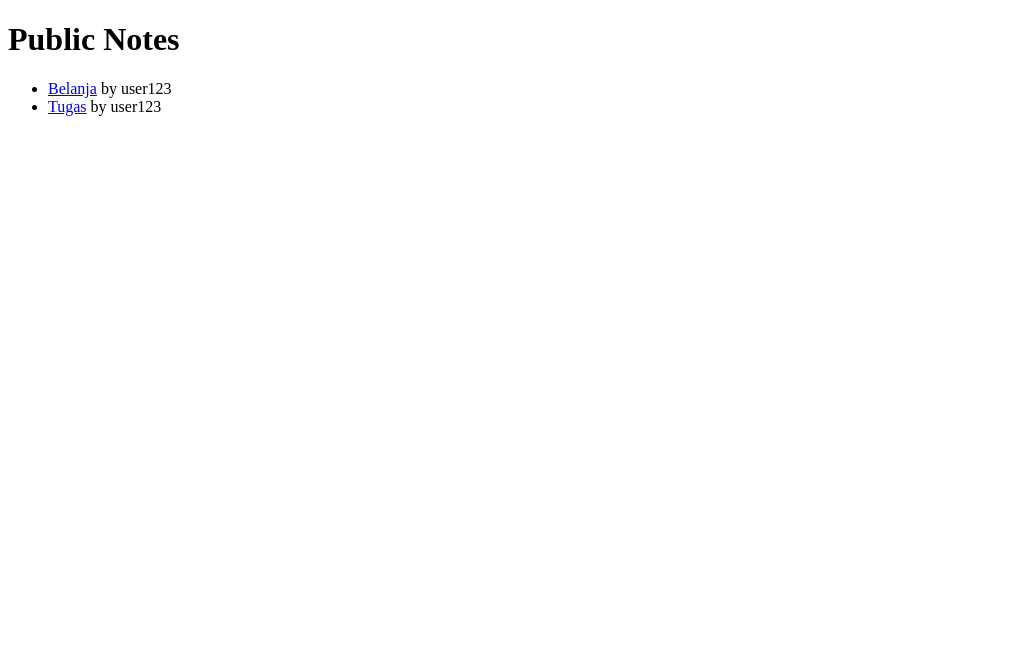
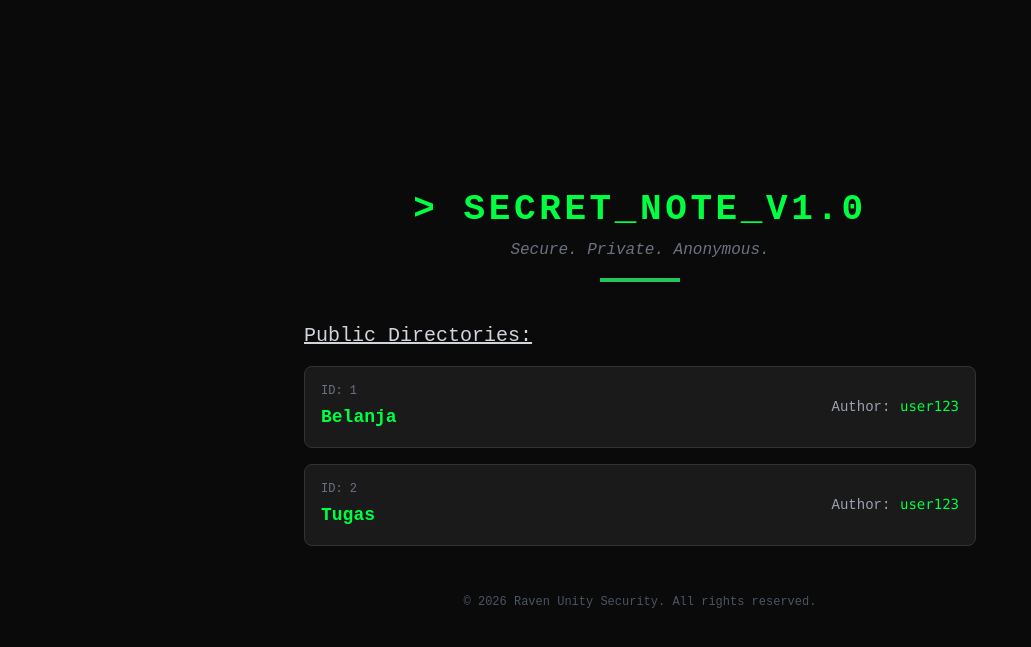
Before and after one commit to sugiono373-design/idor, a Flask app: page / in a window 1280 px wide. Shown: the top 647 px of the page, without its empty margins (0-1031 px from the left). Run offline with Flask 3, Linux system fonts and the light colour scheme; some libraries are stand-ins or nearby versions.

Commit message:
Update index.html

```diff
--- a/templates/index.html
+++ b/templates/index.html
@@ -1,12 +1,63 @@
 <!DOCTYPE html>
-<html>
-<head><title>Secret Note App</title></head>
-<body>
-    <h1>Public Notes</h1>
-    <ul>
-        {% for id, note in notes.items() %}
-        <li><a href="/view/{{ id }}">{{ note.title }}</a> by {{ note.author }}</li>
-        {% endfor %}
-    </ul>
-    </body>
+<html lang="en">
+<head>
+    <meta charset="UTF-8">
+    <meta name="viewport" content="width=device-width, initial-scale=1.0">
+    <title>Raven Secret Note</title>
+    <script src="https://cdn.tailwindcss.com"></script>
+    <style>
+        body {
+            background-color: #0a0a0a;
+            color: #00ff41; /* Warna hijau khas terminal */
+            font-family: 'Courier New', Courier, monospace;
+        }
+        .note-card {
+            background: #1a1a1a;
+            border: 1px solid #333;
+            transition: all 0.3s ease;
+        }
+        .note-card:hover {
+            border-color: #00ff41;
+            box-shadow: 0 0 10px rgba(0, 255, 65, 0.2);
+        }
+    </style>
+</head>
+<body class="min-h-screen flex items-center justify-center p-6">
+
+    <div class="max-w-2xl w-full">
+        <header class="mb-10 text-center">
+            <h1 class="text-4xl font-bold tracking-widest uppercase mb-2">
+                &gt; Secret_Note_v1.0
+            </h1>
+            <p class="text-gray-500 italic">Secure. Private. Anonymous.</p>
+            <div class="h-1 w-20 bg-green-500 mx-auto mt-4"></div>
+        </header>
+
+        <main>
+            <h2 class="text-xl mb-4 text-gray-300 underline">Public Directories:</h2>
+
+            <div class="grid gap-4">
+                {% for id, note in notes.items() %}
+                <a href="/view/{{ id }}" class="note-card p-4 rounded-lg block group">
+                    <div class="flex justify-between items-center">
+                        <div>
+                            <span class="text-xs text-gray-500 block mb-1">ID: {{ id }}</span>
+                            <h3 class="text-lg font-semibold group-hover:underline">{{ note.title }}</h3>
+                        </div>
+                        <div class="text-right">
+                            <span class="text-sm text-gray-400">Author:</span>
+                            <span class="text-sm font-mono">{{ note.author }}</span>
+                        </div>
+                    </div>
+                </a>
+                {% endfor %}
+            </div>
+        </main>
+
+        <footer class="mt-12 text-center text-xs text-gray-600">
+            <p>&copy; 2026 Raven Unity Security. All rights reserved.</p>
+        </footer>
+    </div>
+
+</body>
 </html>
```
